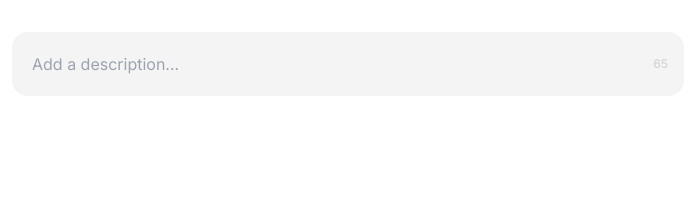
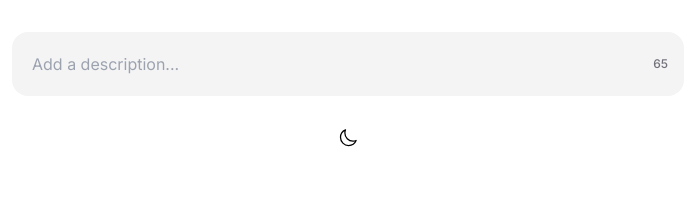
Before and after one commit to marlondebem/todo-app, a Next.js app: page / in a window 1280 px wide. Shown: the top 198 px of the page, without its empty margins (292-991 px from the left). Built offline with nearby package versions, Linux system fonts and the light colour scheme.

Commit message:
feat: DarkMode

```diff
--- a/package.json
+++ b/package.json
@@ -18,6 +18,7 @@
     "eslint": "8.48.0",
     "eslint-config-next": "13.4.19",
     "next": "13.4.19",
+    "next-themes": "^0.2.1",
     "postcss": "8.4.29",
     "react": "18.2.0",
     "react-dom": "18.2.0",
--- a/src/app/layout.tsx
+++ b/src/app/layout.tsx
@@ -1,6 +1,7 @@
 import '../styles/globals.css'
 import type { Metadata } from 'next'
 import { Inter } from 'next/font/google'
+import { Providers } from '@/utils/Providers'
 
 const inter = Inter({ subsets: ['latin'] })
 
@@ -11,7 +12,11 @@ export const metadata: Metadata = {
 export default function RootLayout({ children }: { children: React.ReactNode }) {
   return (
     <html lang="en">
-      <body className={inter.className}>{children}</body>
+      <body className={inter.className}>
+        <Providers>
+          {children}
+        </Providers>
+      </body>
     </html>
   )
 }
--- a/src/app/page.tsx
+++ b/src/app/page.tsx
@@ -4,6 +4,7 @@ import { useState } from 'react'
 
 import { TaskForm } from '@/components/TaskForm'
 import { TaskList } from '@/components/TaskList'
+import { DarkModeButton } from '@/components/DarkModeButton'
 
 interface Task {
   id: number
@@ -35,6 +36,7 @@ export default function Home() {
     <div className='flex flex-col items-center'>
       <TaskForm onAddTask={addTask} />
       <TaskList tasks={tasks} onTaskToggle={toggleTaskCompletion} onTaskRemove={removeTask} />
+      <DarkModeButton />
     </div>
   )
 }
--- /dev/null
+++ b/src/components/DarkModeButton.tsx
@@ -0,0 +1,30 @@
+'use client'
+
+import { useEffect, useState } from 'react'
+import { useTheme } from 'next-themes'
+import { SunIcon, MoonIcon } from '@heroicons/react/24/outline'
+
+export function DarkModeButton() {
+  const [mounted, setMounted] = useState(false)
+  const { systemTheme, theme, setTheme } = useTheme()
+
+  useEffect(() => {
+    setMounted(true)
+  }, [])
+
+  if (!mounted) {
+    return null
+  }
+
+  const currentTheme = theme === 'system' ? systemTheme : theme
+
+  return (
+    <div>
+      {currentTheme === 'dark' ? (
+        <SunIcon className='h-5 w-5 cursor-pointer' onClick={() => setTheme('light')} />
+      ) : (
+        <MoonIcon className='h-5 w-5 cursor-pointer' onClick={() => setTheme('dark')} />
+      )}
+    </div>
+  )
+}
--- a/src/components/TaskForm.tsx
+++ b/src/components/TaskForm.tsx
@@ -30,19 +30,19 @@ export function TaskForm({ onAddTask }: TaskFormProps) {
   }
 
   return (
-    <div className='bg-zinc-100 flex items-center max-w-2xl w-full h-16 rounded-2xl my-8'>
+    <div className='bg-zinc-100 dark:bg-zinc-900 flex items-center max-w-2xl w-full h-16 rounded-2xl my-8'>
       <form
         className='w-full flex items-center'
         onSubmit={handleSubmit}
       >
         <input
-          className='bg-transparent px-5 outline-none w-full font-normal text-base text-zinc-500'
+          className='bg-transparent px-5 outline-none w-full font-normal text-base text-zinc-600 dark:text-zinc-100'
           type='text'
           placeholder='Add a description...'
           value={description}
           onChange={handleInputChange}
         />
-        <span className={`px-4 text-xs font-medium ${remainingChars === 0 ? 'text-red-300' : 'text-zinc-300'}`}>{remainingChars}</span>
+        <span className={`px-4 text-xs font-medium ${remainingChars === 0 ? 'text-red-400' : 'text-zinc-500'}`}>{remainingChars}</span>
         <button type='submit' hidden></button>
       </form>
     </div>
--- a/src/components/TaskList.tsx
+++ b/src/components/TaskList.tsx
@@ -18,11 +18,11 @@ export function TaskList({ tasks, onTaskToggle, onTaskRemove }: TaskListProps) {
     <ul className='max-w-2xl w-full'>
       {tasks.map((task) => (
         <li
-          className={`pl-5 flex items-center gap-4 py-4 ${task.completed ? 'line-through text-zinc-400' : 'text-zinc-500'}`}
+          className={`pl-5 flex items-center gap-4 py-4 ${task.completed ? 'line-through text-zinc-400' : 'text-zinc-500 dark:text-zinc-300'}`}
           key={task.id}
         >
           <Checkbox.Root
-            className='flex items-center bg-zinc-100 justify-center w-5 h-5 border border-zinc-200 aria-checked:bg-cyan-400 aria-checked:border-cyan-400 rounded-md transition'
+            className='flex items-center bg-zinc-100 dark:bg-zinc-900 justify-center w-5 h-5 border border-zinc-200 dark:border-zinc-800 aria-checked:bg-cyan-400 aria-checked:border-cyan-400 dark:aria-checked:bg-cyan-400 dark:aria-checked:border-cyan-400 rounded-md transition'
             checked={task.completed}
             onCheckedChange={() => onTaskToggle(task.id)}
           >
@@ -34,7 +34,7 @@ export function TaskList({ tasks, onTaskToggle, onTaskRemove }: TaskListProps) {
             {task.description}
           </span>
           <button
-            className='bg-transparent text-zinc-300 hover:bg-zinc-100 hover:text-red-400 p-2 rounded-full transition'
+            className='bg-transparent text-zinc-300 dark:text-zinc-400 hover:bg-zinc-100 dark:hover:bg-zinc-800 hover:text-red-400 dark:hover:text-red-400 p-2 rounded-full transition'
             onClick={() => onTaskRemove(task.id)}
           >
             <TrashIcon className='h-4' />
--- a/src/styles/globals.css
+++ b/src/styles/globals.css
@@ -4,6 +4,6 @@
 
 @layer base {
   body {
-    @apply min-h-screen antialiased overflow-hidden
+    @apply min-h-screen antialiased overflow-hidden bg-white dark:bg-zinc-950 transition-all
   }
 }
--- /dev/null
+++ b/src/utils/Providers.tsx
@@ -0,0 +1,11 @@
+'use client'
+
+import { ThemeProvider } from 'next-themes'
+
+export function Providers({ children }: { children: React.ReactNode } ) {
+  return (
+    <ThemeProvider enableSystem={false} attribute='class'>
+      {children}
+    </ThemeProvider>
+  )
+}
--- a/tailwind.config.ts
+++ b/tailwind.config.ts
@@ -6,6 +6,7 @@ const config: Config = {
     './src/components/**/*.{js,ts,jsx,tsx,mdx}',
     './src/app/**/*.{js,ts,jsx,tsx,mdx}',
   ],
+  darkMode: 'class',
   theme: {
     extend: {},
   },
```
Also changed, not shown: 1 other file (tests, documents, lock files or other folders).
